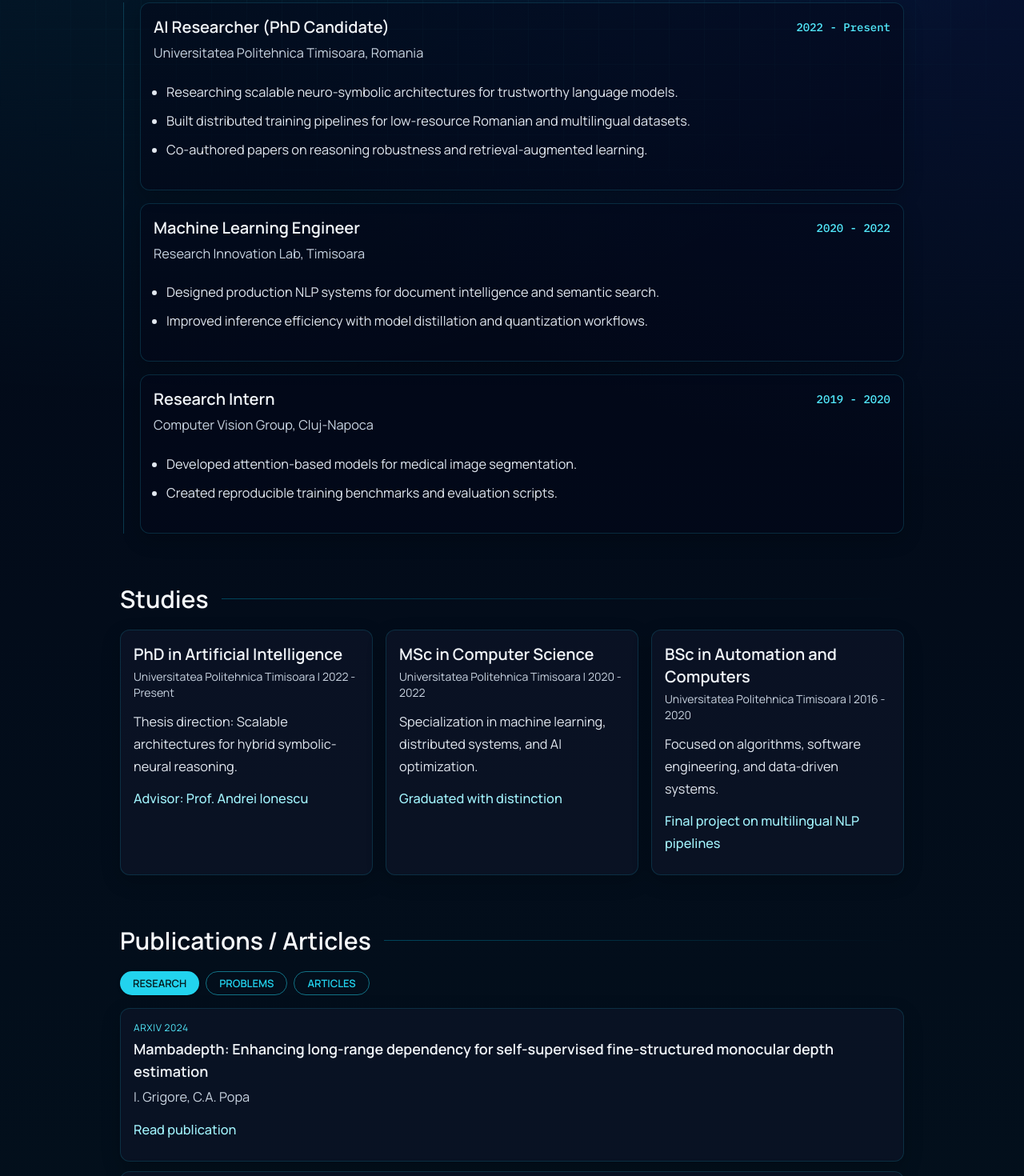
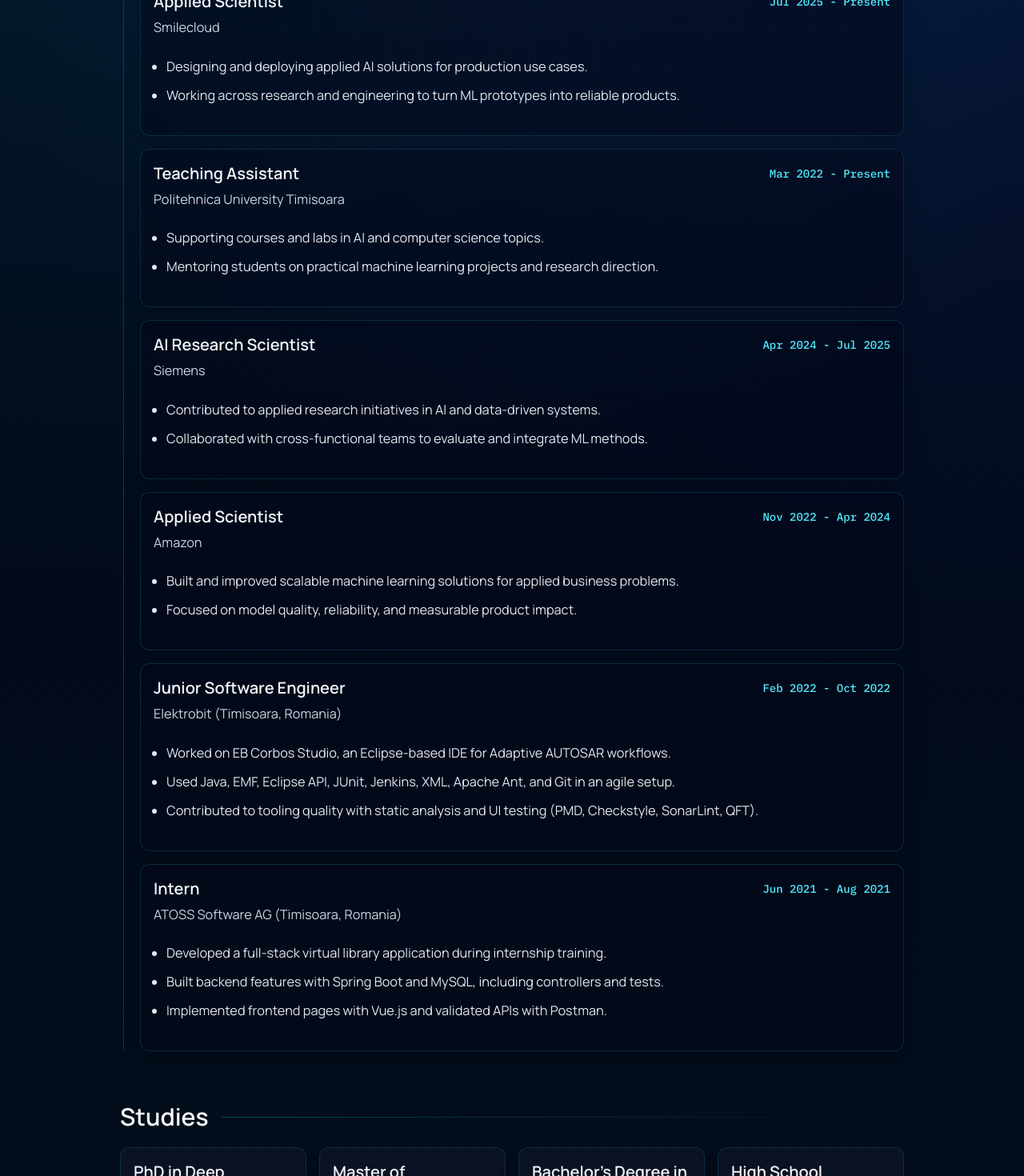
Before and after one commit to MarianFrancescu/JO-Repository, a React (Vite) app: page / in a window 1280 px wide. Shown: the part 580-2050 px from the top of the page at 80% size. Built offline with nearby package versions, Linux system fonts and the light colour scheme.

Commit message:
Sync with linkedin profile

```diff
--- a/data/contact.ts
+++ b/data/contact.ts
@@ -1,8 +1,8 @@
 import type { ContactInfo } from './types';
 
 export const contact: ContactInfo = {
-  email: 'Verified email at cs.upt.ro',
-  location: 'Timisoara, Romania',
+  email: 'ionut.grigore0506@gmail.com',
+  location: 'Timisoara, Timis, Romania',
   intro:
-    'I am open to research collaborations, invited talks, and applied AI consulting partnerships.',
+    'Open to research collaboration, applied AI opportunities, and academic partnerships.',
 };
--- a/data/experiences.ts
+++ b/data/experiences.ts
@@ -2,31 +2,59 @@ import type { ExperienceItem } from './types';
 
 export const experiences: ExperienceItem[] = [
   {
-    title: 'AI Researcher (PhD Candidate)',
-    organization: 'Universitatea Politehnica Timisoara, Romania',
-    period: '2022 - Present',
+    title: 'Applied Scientist',
+    organization: 'Smilecloud',
+    period: 'Jul 2025 - Present',
     bullets: [
-      'Researching scalable neuro-symbolic architectures for trustworthy language models.',
-      'Built distributed training pipelines for low-resource Romanian and multilingual datasets.',
-      'Co-authored papers on reasoning robustness and retrieval-augmented learning.',
+      'Designing and deploying applied AI solutions for production use cases.',
+      'Working across research and engineering to turn ML prototypes into reliable products.',
     ],
   },
   {
-    title: 'Machine Learning Engineer',
-    organization: 'Research Innovation Lab, Timisoara',
-    period: '2020 - 2022',
+    title: 'Teaching Assistant',
+    organization: 'Politehnica University Timisoara',
+    period: 'Mar 2022 - Present',
     bullets: [
-      'Designed production NLP systems for document intelligence and semantic search.',
-      'Improved inference efficiency with model distillation and quantization workflows.',
+      'Supporting courses and labs in AI and computer science topics.',
+      'Mentoring students on practical machine learning projects and research direction.',
     ],
   },
   {
-    title: 'Research Intern',
-    organization: 'Computer Vision Group, Cluj-Napoca',
-    period: '2019 - 2020',
+    title: 'AI Research Scientist',
+    organization: 'Siemens',
+    period: 'Apr 2024 - Jul 2025',
     bullets: [
-      'Developed attention-based models for medical image segmentation.',
-      'Created reproducible training benchmarks and evaluation scripts.',
+      'Contributed to applied research initiatives in AI and data-driven systems.',
+      'Collaborated with cross-functional teams to evaluate and integrate ML methods.',
+    ],
+  },
+  {
+    title: 'Applied Scientist',
+    organization: 'Amazon',
+    period: 'Nov 2022 - Apr 2024',
+    bullets: [
+      'Built and improved scalable machine learning solutions for applied business problems.',
+      'Focused on model quality, reliability, and measurable product impact.',
+    ],
+  },
+  {
+    title: 'Junior Software Engineer',
+    organization: 'Elektrobit (Timisoara, Romania)',
+    period: 'Feb 2022 - Oct 2022',
+    bullets: [
+      'Worked on EB Corbos Studio, an Eclipse-based IDE for Adaptive AUTOSAR workflows.',
+      'Used Java, EMF, Eclipse API, JUnit, Jenkins, XML, Apache Ant, and Git in an agile setup.',
+      'Contributed to tooling quality with static analysis and UI testing (PMD, Checkstyle, SonarLint, QFT).',
+    ],
+  },
+  {
+    title: 'Intern',
+    organization: 'ATOSS Software AG (Timisoara, Romania)',
+    period: 'Jun 2021 - Aug 2021',
+    bullets: [
+      'Developed a full-stack virtual library application during internship training.',
+      'Built backend features with Spring Boot and MySQL, including controllers and tests.',
+      'Implemented frontend pages with Vue.js and validated APIs with Postman.',
     ],
   },
 ];
--- a/data/profile.ts
+++ b/data/profile.ts
@@ -1,10 +1,10 @@
 import type { Profile } from './types';
 
 export const profile: Profile = {
-  name: 'Ionuț-Orlando Grigore-Atimuț',
-  role: 'Deep Learning Researcher',
-  institution: 'Polytechnic University Timișoara',
-  headline: 'Advancing Artificial Intelligence Through Scalable Architectures.',
+  name: 'Ionut Grigore',
+  role: 'Applied Scientist | Teaching Assistant | PhD Student',
+  institution: 'Politehnica University Timisoara',
+  headline: 'Building practical AI systems while continuously learning.',
   about:
-    'I am a deep learning researcher at Polytechnic University Timișoara, focused on computer vision and representation learning for robust perception systems.',
+    '"I am still learning!" Inspired by Michelangelo\'s words, I focus on applied machine learning and computer vision research, while teaching and collaborating on real-world AI products.',
 };
--- a/data/publications.ts
+++ b/data/publications.ts
@@ -1,77 +1,87 @@
-import type { PublicationItem } from './types';
+import type { PublicationItem } from "./types";
 
-export const publications: PublicationItem[] = [
+const linkedInPublications =
+  "https://www.linkedin.com/in/ionut-grigore-711000203/details/publications/";
+
+const researchPublications: PublicationItem[] = [
   {
-    filter: 'research',
-    venue: 'arXiv 2024',
+    filter: "research",
+    venue: "arXiv 2024",
     title:
-      'Mambadepth: Enhancing long-range dependency for self-supervised fine-structured monocular depth estimation',
-    authors: 'I. Grigore, C.A. Popa',
-    link: 'https://arxiv.org/abs/2406.04532',
+      "MambaDepth: Enhancing Long-range Dependency for Self-Supervised Fine-Structured Monocular Depth Estimation",
+    authors: "I. Grigore, C.A. Popa",
+    link: "https://arxiv.org/abs/2406.04532",
   },
   {
-    filter: 'research',
-    venue: 'arXiv 2025',
+    filter: "research",
+    venue: "arXiv 2025",
     title:
-      'FPC-Net: Revisiting SuperPoint with Descriptor-Free Keypoint Detection via Feature Pyramids and Consistency-Based Implicit Matching',
-    authors: 'I. Grigore, C.A. Popa, C. Leoveanu-Condrei',
-    link: 'https://arxiv.org/abs/2507.10770',
+      "FPC-Net: Revisiting SuperPoint with Descriptor-Free Keypoint Detection via Feature Pyramids and Consistency-Based Implicit Matching",
+    authors: "I. Grigore, C.A. Popa, C. Leoveanu-Condrei",
+    link: "https://arxiv.org/abs/2507.10770",
   },
-    {
-    filter: 'problems',
-    venue: '-',
-    title:
-      'Probleme pentru liceu, clasa a IX-a',
-    authors: 'I. Grigore',
-    link: 'https://drive.google.com/file/d/1CH9v4tgsLu0hcAEYRMMHWFgxmo4sCdTK/view?pli=1',
+];
+const problemsPublications: PublicationItem[] = [
+  {
+    filter: "problems",
+    venue: "-",
+    title: "Probleme pentru liceu, clasa a IX-a",
+    authors: "I. Grigore",
+    link: "https://drive.google.com/file/d/1CH9v4tgsLu0hcAEYRMMHWFgxmo4sCdTK/view?pli=1",
   },
-      {
-    filter: 'problems',
-    venue: '-',
+  {
+    filter: "problems",
+    venue: "-",
     title:
       '2 problems published in "Gazeta Matematică din București", number 6-7-8/2015, problem 27085-page 367 and problem 27108-page 370',
-    authors: 'I. Grigore',
-    link: '',
+    authors: "I. Grigore",
+    link: linkedInPublications,
   },
-        {
-    filter: 'problems',
-    venue: '-',
+  {
+    filter: "problems",
+    venue: "-",
     title:
       'A problem for lot selection at Junior Balkan Mathematical Olympiad-2016 published in "ROMANIAN MATHEMATICAL COMPETITIONS-RMC 2016", problem 7, page 72',
-    authors: 'I. Grigore',
-    link: '',
+    authors: "I. Grigore",
+    link: linkedInPublications,
   },
-          {
-    filter: 'articles',
-    venue: '-',
+  {
+    filter: "problems",
+    venue: "Revista de Matematica din Timisoara",
+    title: "Numerous problems published",
+    authors: "I. Grigore",
+    link: "https://drive.google.com/file/d/1izcG4XTveBS6MxGRtNO0VMqhNwQ1vb9-/view",
+  },
+  {
+    filter: "problems",
+    venue: "Editura Gil",
     title:
-      'Discussion about participation in the national mathematics olympiad and academic achievements',
-    authors: 'I. Grigore',
-    link: 'https://renasterea.ro/matematicienii-timisoarei-se-pregatesc-de-olimpiada-nationala/',
+      "Probleme de combinatorica. Evaluare si exemplu - problem 130, page 42",
+    authors:
+      "Ioan Codreanu, Mircea Lascu, with problem contribution by I. Grigore",
+    link: "https://drive.google.com/file/d/1xIcOxE3j9-b3lMp0OE9iXuhrUCwKl6Cz/view",
   },
-            {
-    filter: 'articles',
-    venue: '-',
+];
+const articlesPublications: PublicationItem[] = [
+  {
+    filter: "articles",
+    venue: "Media Interview",
     title:
-      'Discussion about performance at the intercounty mathematics contest “Traian Lalescu”',
-    authors: 'I. Grigore',
-    link: 'https://www.linkedin.com/in/ionut-grigore-711000203/details/publications/',
+      "Discussion about participation in the national mathematics olympiad and academic achievements",
+    authors: "I. Grigore",
+    link: "https://renasterea.ro/matematicienii-timisoarei-se-pregatesc-de-olimpiada-nationala/",
   },
-              {
-    filter: 'problems',
-    venue: 'editura Gil',
+  {
+    filter: "articles",
+    venue: "Media Interview",
     title:
-      'Probleme de combinatorica. Evaluare si exemplu - Ioan Codreanu, Mircea Lascu - problem 130, page 42Probleme de combinatorica. Evaluare si exemplu - Ioan Codreanu, Mircea Lascu - problem 130, page 42”',
-    authors: 'I. Grigore',
-    link: 'https://drive.google.com/file/d/1xIcOxE3j9-b3lMp0OE9iXuhrUCwKl6Cz/view',
+      'Discussion about performance at the intercounty mathematics contest "Traian Lalescu"',
+    authors: "I. Grigore",
+    link: linkedInPublications,
   },
-                {
-    filter: 'problems',
-    venue: '',
-    title:
-      'Numerous problems published in "Revista de Matematică din Timișoara"',
-    authors: 'I. Grigore',
-    link: 'https://drive.google.com/file/d/1izcG4XTveBS6MxGRtNO0VMqhNwQ1vb9-/view',
-  },
-
 ];
+export const publications: PublicationItem[] = [
+  ...researchPublications,
+  ...problemsPublications,
+  ...articlesPublications,
+];
--- a/data/studies.ts
+++ b/data/studies.ts
@@ -2,27 +2,34 @@ import type { StudyItem } from './types';
 
 export const studies: StudyItem[] = [
   {
-    degree: 'PhD in Artificial Intelligence',
-    school: 'Universitatea Politehnica Timisoara',
-    years: '2022 - Present',
+    degree: 'PhD in Deep Learning',
+    school: 'Politehnica University Timisoara',
+    years: '2024 - 2028',
     details:
-      'Thesis direction: Scalable architectures for hybrid symbolic-neural reasoning.',
-    note: 'Advisor: Prof. Andrei Ionescu',
+      'Doctoral research focused on deep learning methods for computer vision and robust representation learning.',
+    note: 'Current PhD student',
   },
   {
-    degree: 'MSc in Computer Science',
-    school: 'Universitatea Politehnica Timisoara',
-    years: '2020 - 2022',
+    degree: 'Master of Engineering (Machine Learning)',
+    school: 'Politehnica University of Timisoara',
+    years: '2022 - 2024',
     details:
-      'Specialization in machine learning, distributed systems, and AI optimization.',
-    note: 'Graduated with distinction',
+      'Graduated with top grade (10), with advanced coursework in machine learning and practical AI systems.',
+    note: 'MEng, grade 10',
   },
   {
-    degree: 'BSc in Automation and Computers',
-    school: 'Universitatea Politehnica Timisoara',
-    years: '2016 - 2020',
+    degree: 'Bachelor\'s Degree in Computer Science',
+    school: 'Politehnica University of Timisoara',
+    years: '2018 - 2022',
     details:
-      'Focused on algorithms, software engineering, and data-driven systems.',
-    note: 'Final project on multilingual NLP pipelines',
+      'Bachelor thesis: self-supervised monocular depth estimation using ManyDepth, evaluated across modern encoder-decoder backbones and standard benchmarks.',
+    note: 'Graduated with grade 10',
+  },
+  {
+    degree: 'High School',
+    school: '"Grigore Moisil" High School, Timisoara',
+    years: '2014 - 2018',
+    details: 'Science-focused high school track with strong emphasis on mathematics.',
+    note: 'Pre-university studies',
   },
 ];
--- a/src/components/Studies.tsx
+++ b/src/components/Studies.tsx
@@ -15,7 +15,7 @@ function Studies({ items }: StudiesProps): JSX.Element {
         <div className="h-px flex-1 bg-gradient-to-r from-cyan-800/70 to-transparent" />
       </div>
 
-      <div className="grid gap-4 md:grid-cols-3">
+      <div className="grid gap-4 md:grid-cols-4">
         {items.map((study) => (
           <Card
             key={study.degree}
--- a/src/pages/PortfolioPage.tsx
+++ b/src/pages/PortfolioPage.tsx
@@ -1,18 +1,18 @@
-import About from '../components/About';
-import Contact from '../components/Contact';
-import Experience from '../components/Experience';
-import Footer from '../components/Footer';
-import HeaderNav from '../components/HeaderNav';
-import Publications from '../components/Publications';
-import Studies from '../components/Studies';
-import TitleHeading from '../components/TitleHeading';
+import About from "../components/About";
+import Contact from "../components/Contact";
+import Experience from "../components/Experience";
+import Footer from "../components/Footer";
+import HeaderNav from "../components/HeaderNav";
+import Publications from "../components/Publications";
+import Studies from "../components/Studies";
+import TitleHeading from "../components/TitleHeading";
 import {
   contact,
   experiences,
   profile,
   publications,
   studies,
-} from '../../data/portfolioData';
+} from "../../data/portfolioData";
 
 function PortfolioPage(): JSX.Element {
   return (
@@ -21,8 +21,7 @@ function PortfolioPage(): JSX.Element {
 
       <main
         id="main-content"
-        className="relative z-10 mx-auto w-[min(980px,92%)] py-14 md:py-16"
-      >
+        className="relative z-10 mx-auto w-[min(980px,92%)] py-6 md:py-8">
         <TitleHeading profile={profile} />
         <About profile={profile} />
         <Experience items={experiences} />
```
Also changed, not shown: src/pages/MaterialsPage.tsx (+31 -23 lines), 5 other files (tests, documents, lock files or other folders).
